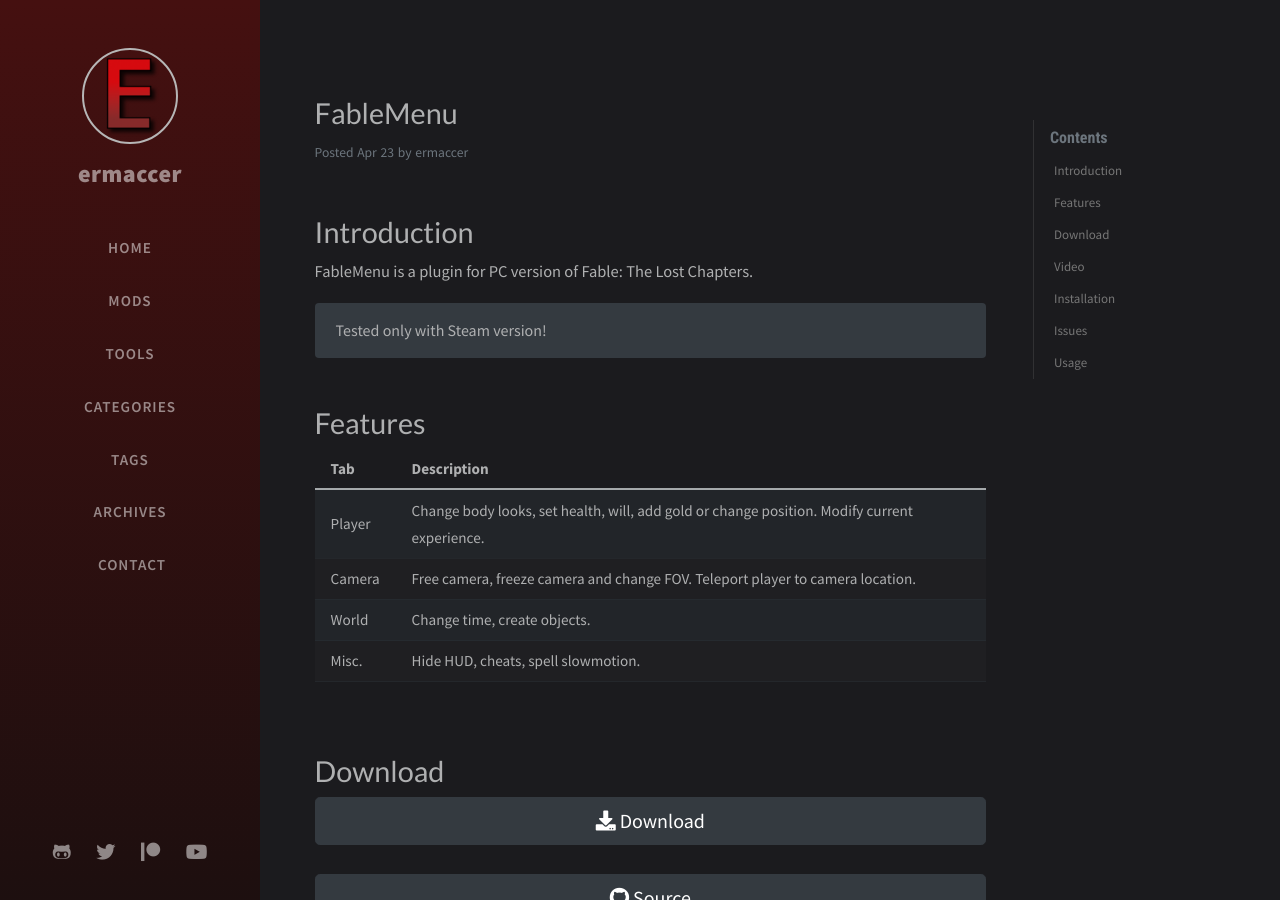
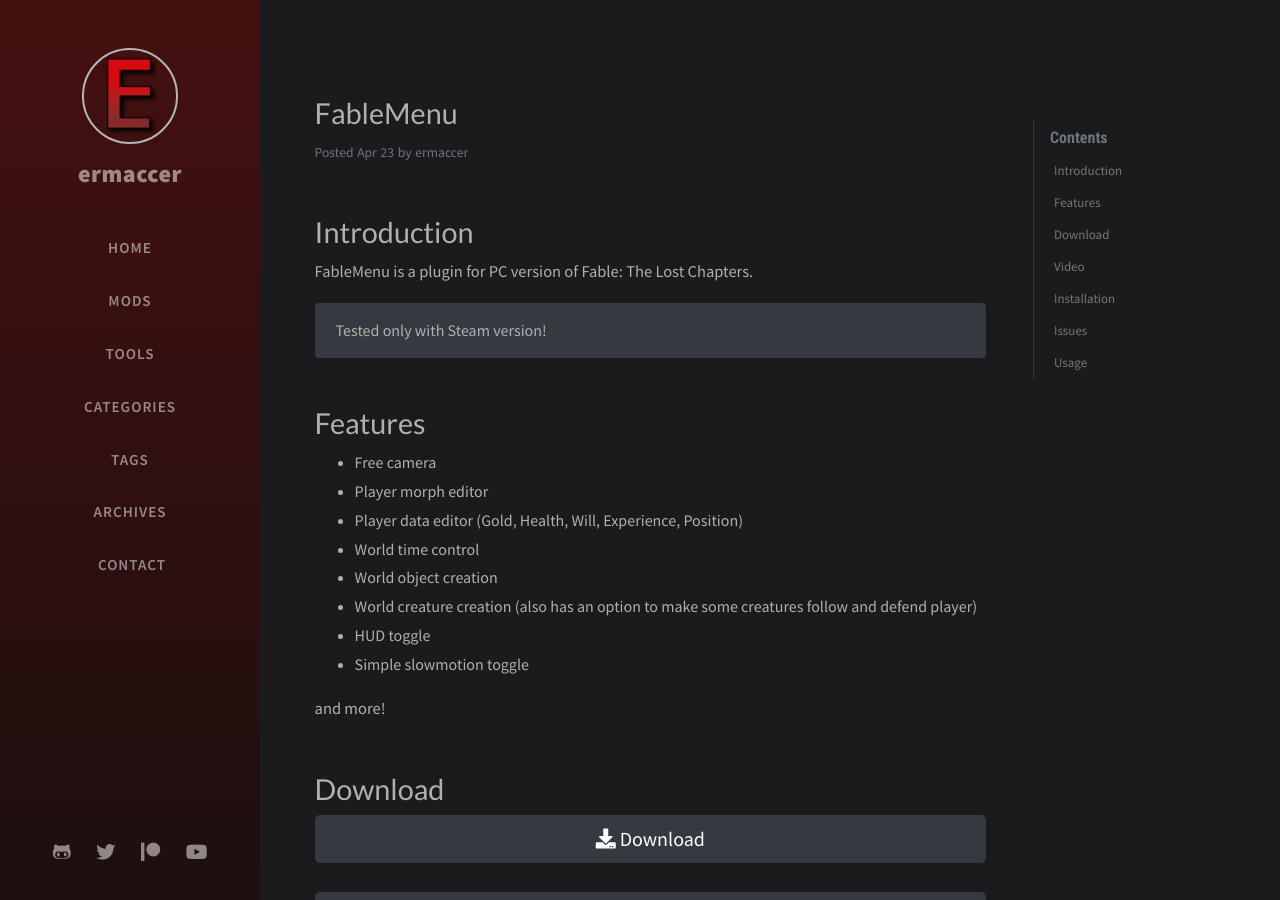
Before and after one commit to ermaccer/ermaccer.github.io, a Jekyll site: the page built from _posts/plugins/2022-04-23-fable-menu.md, in a window 1280 px wide and 900 px high. Built offline with Jekyll 4.4.1, drawn with Linux system fonts in a browser that asks for light colours; nearby versions of some CDN libraries; comment, search, counter and statistics services are not loaded.

Commit message:
Update 2022-04-23-fable-menu.md

```diff
--- a/_posts/plugins/2022-04-23-fable-menu.md
+++ b/_posts/plugins/2022-04-23-fable-menu.md
@@ -17,12 +17,16 @@ FableMenu is a plugin for PC version of Fable: The Lost Chapters.
 
 # Features
 
-| Tab | Description |
-| --- | --- |
-|Player| Change body looks, set health, will, add gold or change position. Modify current experience. |
-|Camera| Free camera, freeze camera and change FOV. Teleport player to camera location.  |
-|World| Change time, create objects. |
-|Misc.| Hide HUD, cheats, spell slowmotion. |
+- Free camera
+- Player morph editor
+- Player data editor (Gold, Health, Will, Experience, Position)
+- World time control
+- World object creation
+- World creature creation (also has an option to make some creatures follow and defend player)
+- HUD toggle
+- Simple slowmotion toggle
+
+and more!
 
 # Download
 
```
